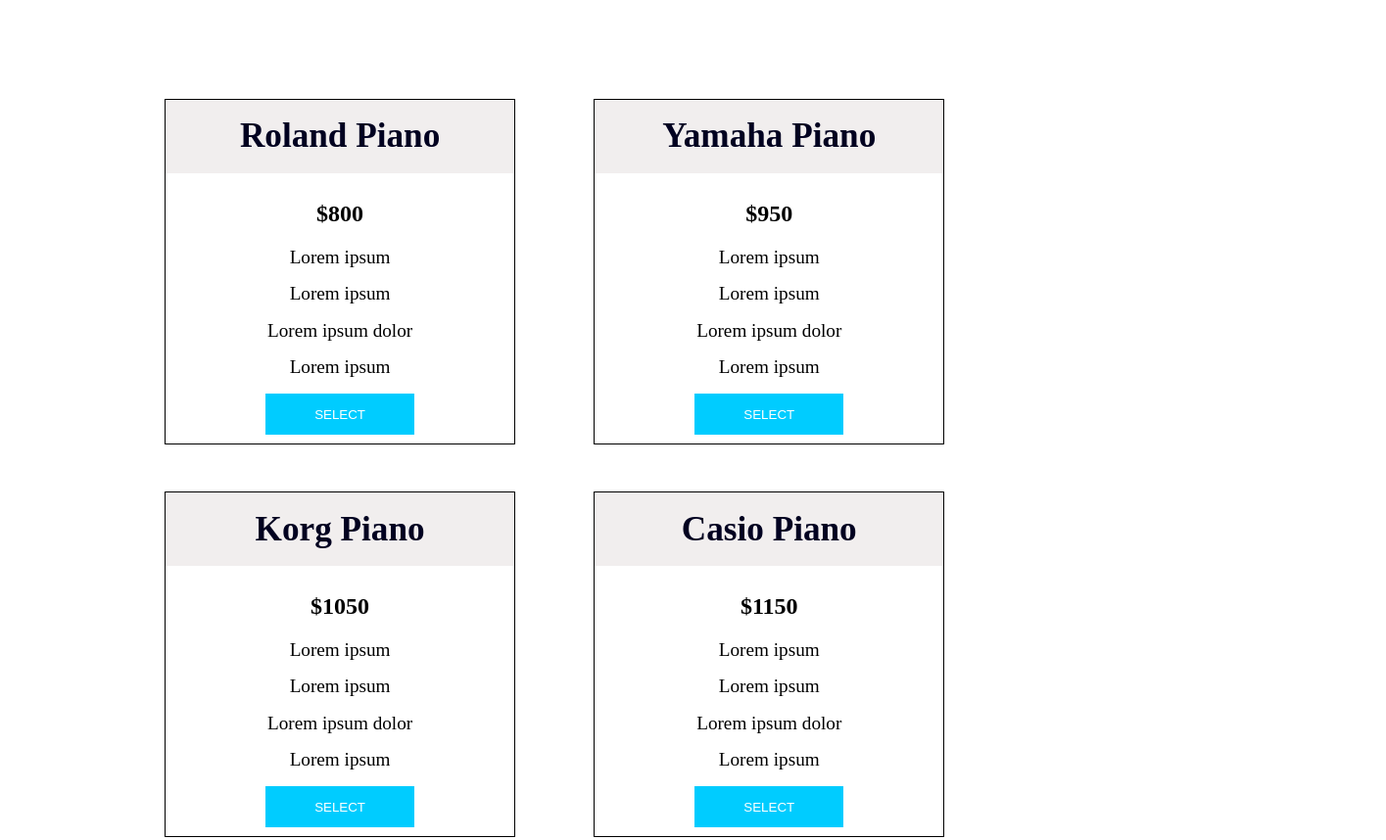
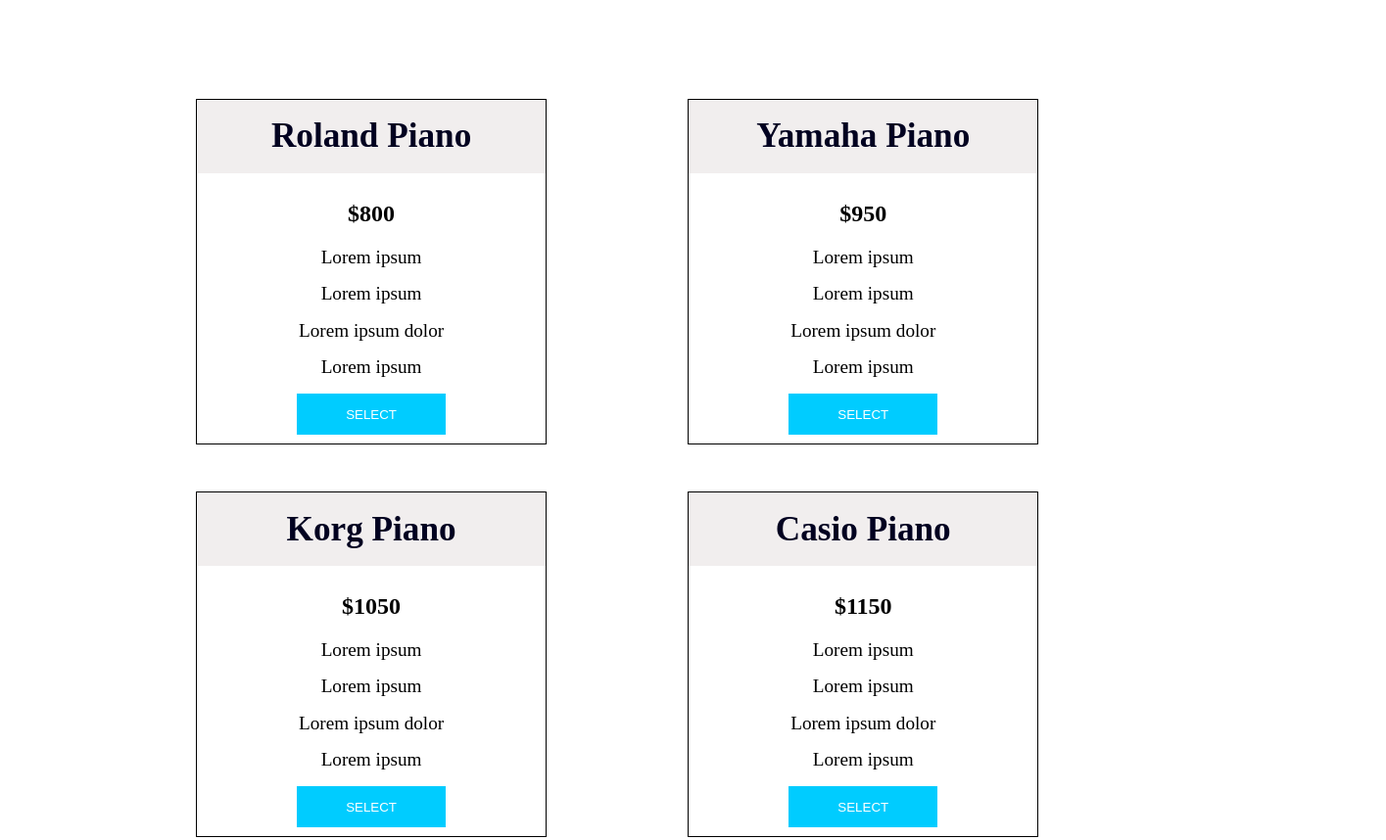
Before and after one commit to RdgzLpz/product-landing-page, a plain HTML site: page index.html in a window 1280 px wide. Shown: the part 665-1523 px from the top of the page at 98% size, 1415 px wide, since content can reach past the window. Drawn offline with Linux system fonts and the light colour scheme.

Commit message:
some fixing

```diff
--- a/index.css
+++ b/index.css
@@ -93,7 +93,7 @@ main p {
     flex-wrap: wrap;
 }
 .box {
-    margin: 1.5em 2.5em;
+    margin: 1.5em 4.5em;
     max-width: 400px;
     display: flex;
     flex-direction: column;
```
